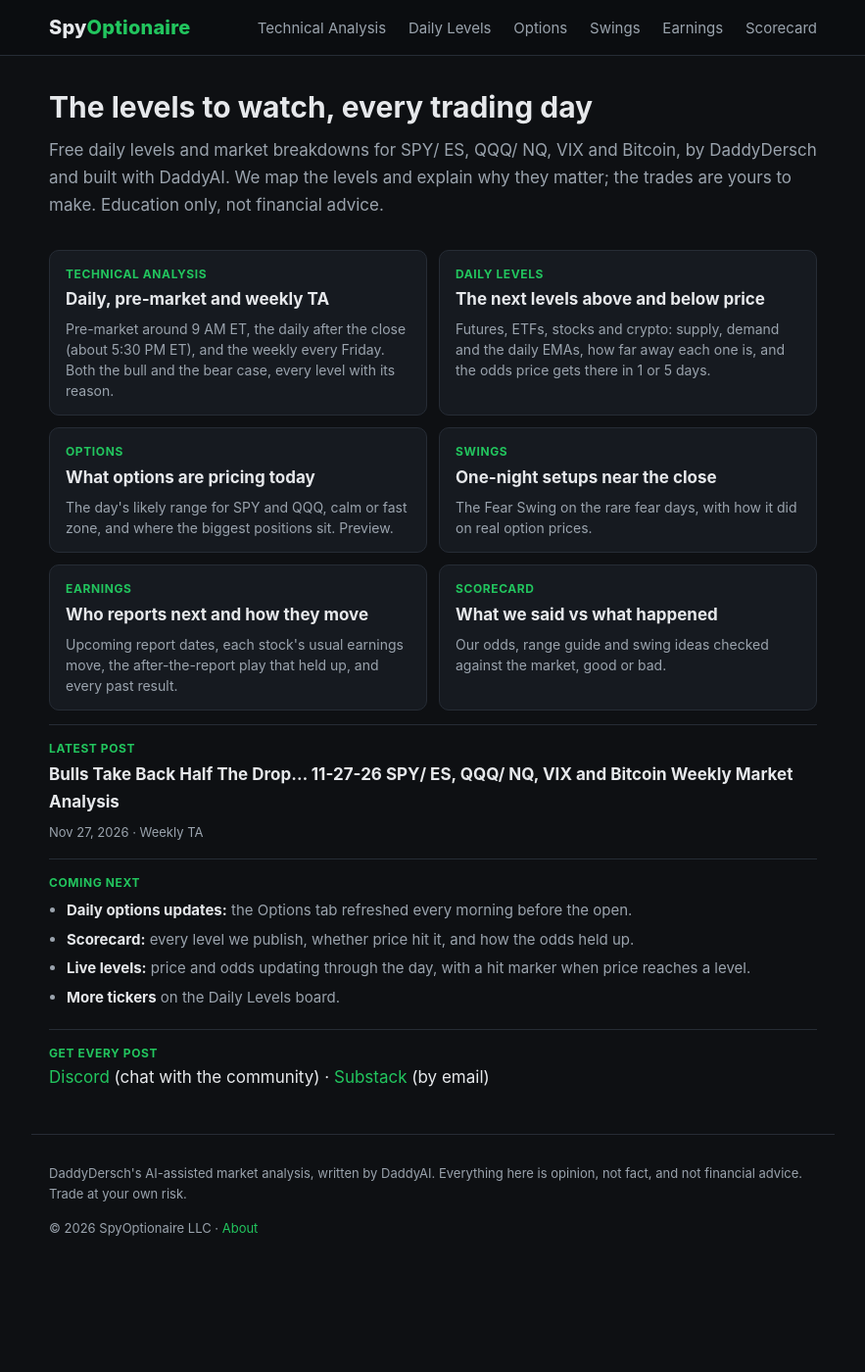
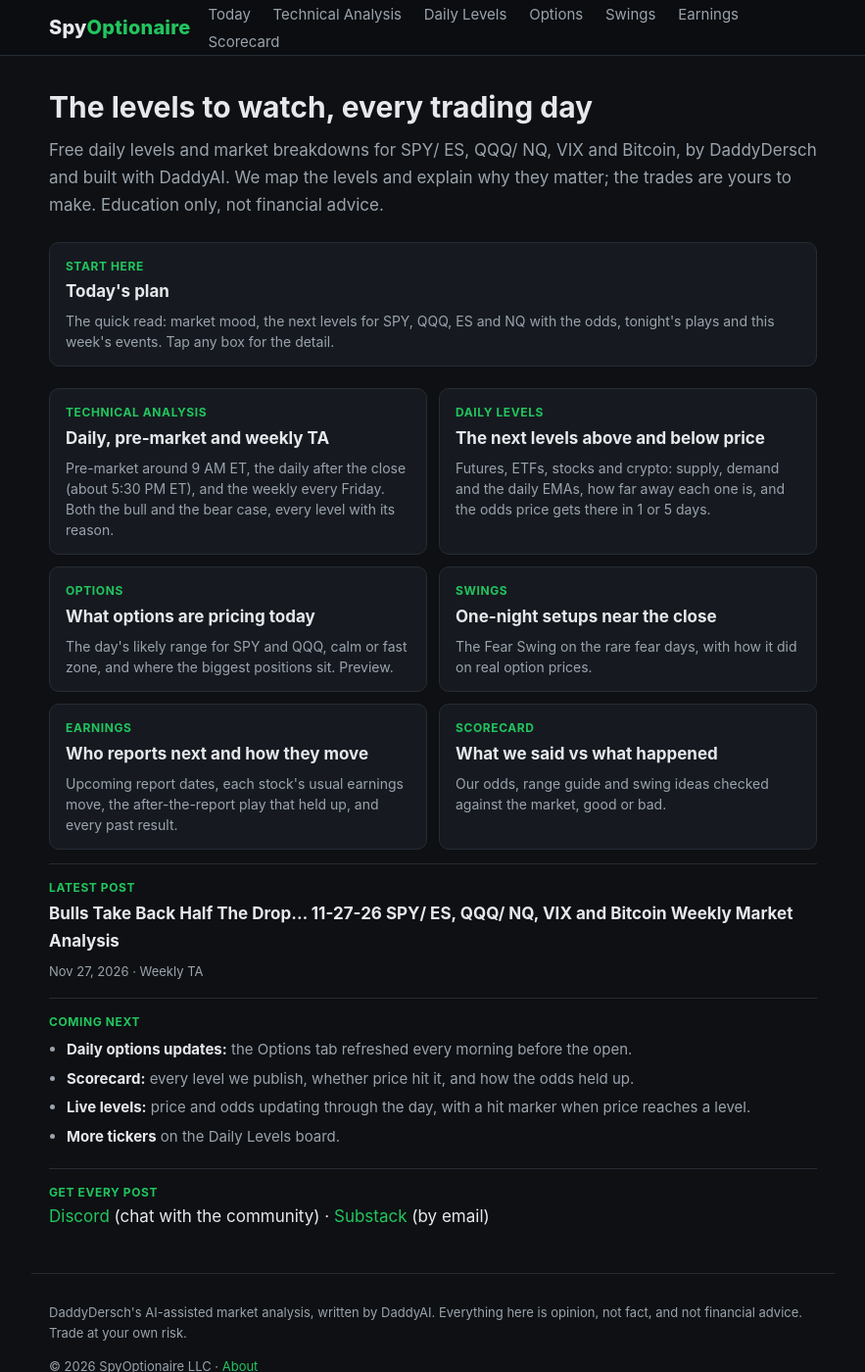
Before and after one commit to SpyOptionaire/spyoptionaire.github.io, a Jekyll site: the page built from index.html, in a window 1280 px wide and 1400 px high. Shown: the whole window at 98% size, without its empty margins (198-1081 px from the left). Built offline with Jekyll 4.4.1, drawn with Linux system fonts in a browser that asks for light colours.

Commit message:
Add Today overview page and per-ticker detail pages (SPY, QQQ, ES, NQ)
Today: market mood tile, 4 ticker tiles with nearest levels and odds,
links into Options, Swings, Earnings and each ticker page.
Ticker pages: daily chart, full levels table with 1/5-day odds,
options range card, plays card.

Co-Authored-By: Claude Opus 5.5 <noreply@anthropic.com>
Claude-Session: https://claude.ai/code/session_01EnXCpuWUg6oc66XeZWqt4P

```diff
--- a/_layouts/default.html
+++ b/_layouts/default.html
@@ -12,6 +12,7 @@
     <div class="wrap bar">
       <a class="brand" href="{{ '/' | relative_url }}">Spy<span>Optionaire</span></a>
       <nav>
+        <a href="{{ '/today/' | relative_url }}">Today</a>
         <a href="{{ '/posts/' | relative_url }}">Technical Analysis</a>
         <a href="{{ '/levels/' | relative_url }}">Daily Levels</a>
         <a href="{{ '/options/' | relative_url }}">Options</a>
--- a/assets/css/style.css
+++ b/assets/css/style.css
@@ -120,3 +120,15 @@ main > .ob { margin:14px 0; }
 .tabnote { font-size:13px; margin:2px 0 10px; }
 
 .tag.best { background:#e0a100; color:#111; font-weight:700; }
+/* Today page and ticker pages (2026-11-28) */
+.today-mood { margin:14px 0 12px; } .today-mood .chips { display:block; margin:4px 0 6px; }
+.tcards { display:grid; grid-template-columns:repeat(4, minmax(0, 1fr)); gap:12px; margin:0 0 6px; }
+.tile.tc .ch { display:flex; align-items:baseline; gap:8px; margin-bottom:6px; } .tile.tc .ch .px { margin-left:auto; font-weight:650; font-size:15px; }
+.tile.tc .lv { display:flex; align-items:baseline; gap:6px; flex-wrap:wrap; font-size:14px; margin:3px 0; color:var(--text) !important; line-height:1.4; }
+.tile.tc .lv b.s { color:var(--sup); display:inline; font-size:15px; margin:0; } .tile.tc .lv b.m { color:var(--dem); display:inline; font-size:15px; margin:0; }
+.tile.tc .lv i { font-style:normal; color:var(--muted); font-size:12px; } .tile.tc .lv em { font-style:normal; margin-left:auto; font-size:12px; color:var(--text); }
+.tile.tc .rg { display:block; font-size:12px; color:var(--muted); margin-top:6px; } .tile.tc .go { display:block; color:var(--accent) !important; font-size:13px; margin-top:8px; font-weight:650; }
+.crumb { margin:0 0 6px !important; font-size:14px; } .hero h1 .muted { font-size:16px; font-weight:400; }
+.tchart { width:100%; height:auto; border:1px solid var(--line); border-radius:6px; margin:8px 0 2px; }
+@media (max-width:900px) { .tcards { grid-template-columns:repeat(2, minmax(0, 1fr)); } }
+@media (max-width:520px) { .tcards { grid-template-columns:1fr; } }
--- a/index.html
+++ b/index.html
@@ -6,6 +6,12 @@ title: SpyOptionaire
   <h1>The levels to watch, every trading day</h1>
   <p>Free daily levels and market breakdowns for SPY/ ES, QQQ/ NQ, VIX and Bitcoin, by DaddyDersch and built with DaddyAI. We map the levels and explain why they matter; the trades are yours to make. Education only, not financial advice.</p>
 </section>
+
+<a class="tile today-mood" href="{{ '/today/' | relative_url }}">
+    <span class="k">Start here</span>
+    <b>Today's plan</b>
+    <span>The quick read: market mood, the next levels for SPY, QQQ, ES and NQ with the odds, tonight's plays and this week's events. Tap any box for the detail.</span>
+  </a>
 
 <div class="tiles">
   <a class="tile" href="{{ '/posts/' | relative_url }}">
```
Also changed, not shown: _layouts/ticker.html (added, +46 -0 lines), ticker/es.html (added, +7 -0 lines), ticker/nq.html (added, +7 -0 lines), ticker/qqq.html (added, +7 -0 lines), ticker/spy.html (added, +7 -0 lines), today.html (added, +59 -0 lines).
